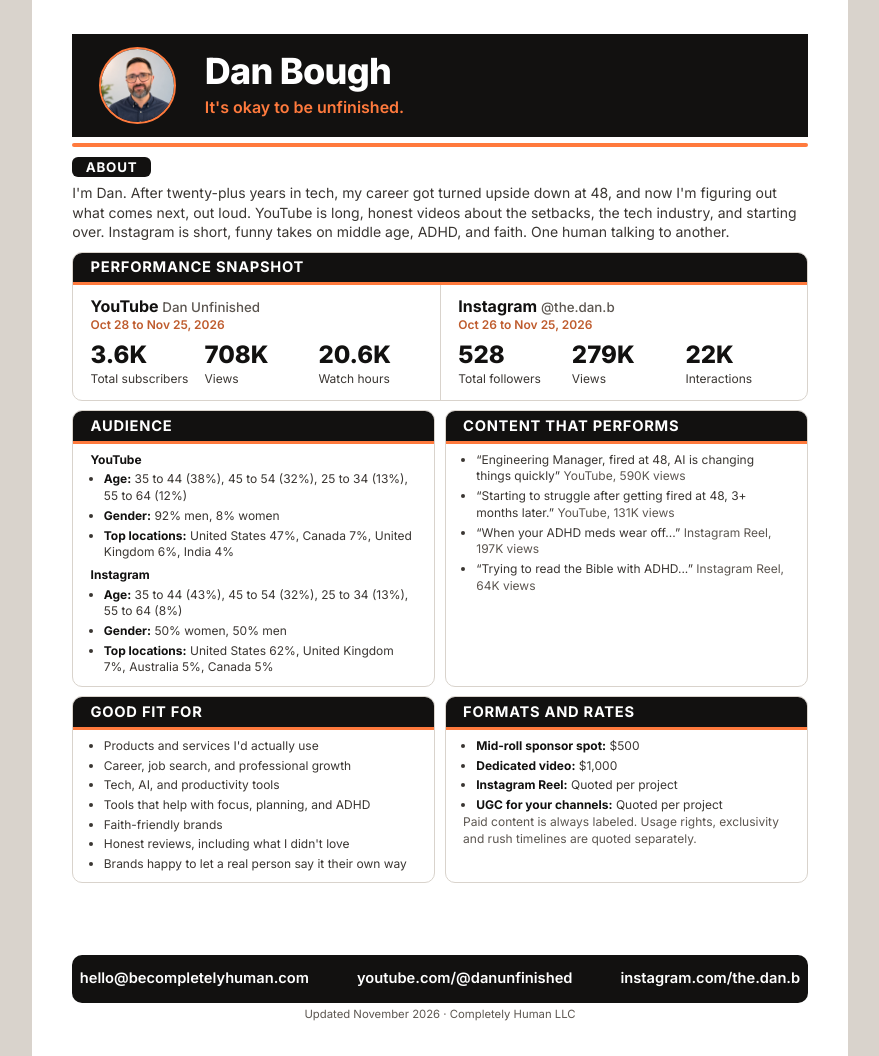
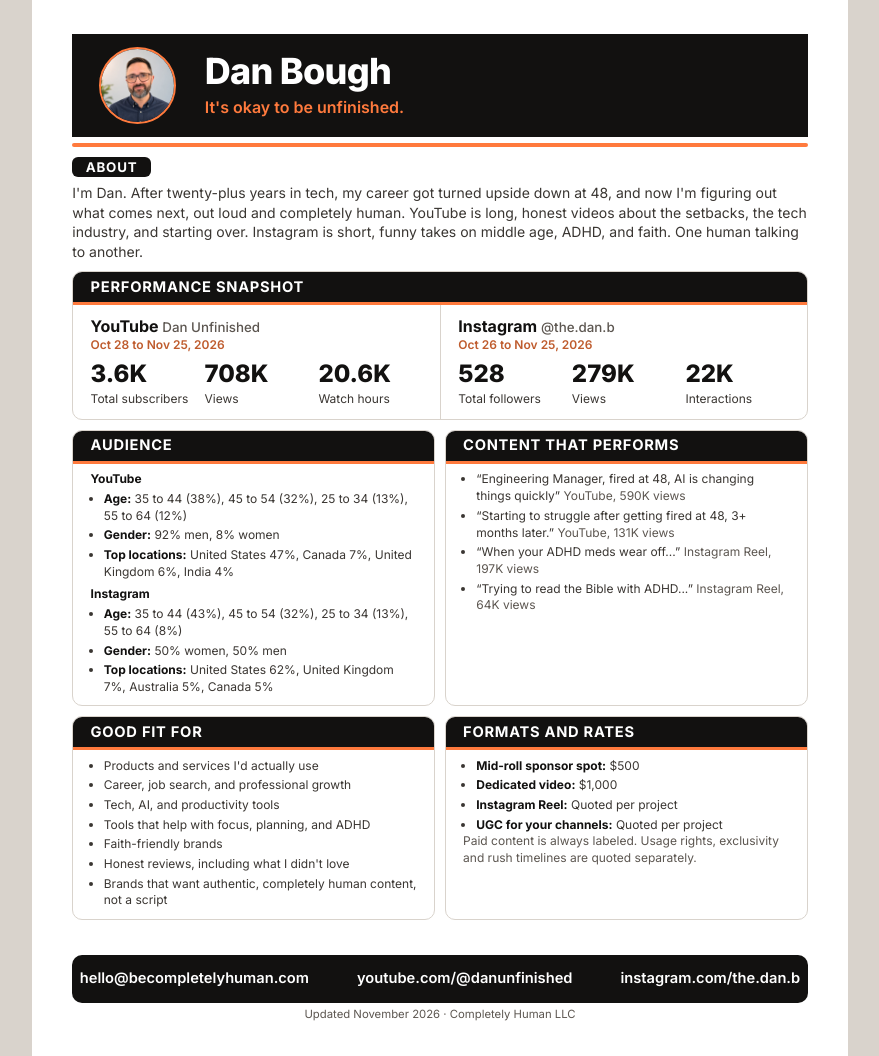
Before and after one commit to dbough/becompletelyhuman.com, a Jekyll site: the page built from media-kit/one-sheet/index.html, in a window 1280 px wide. Shown: the whole page, without its empty margins (200-1079 px from the left). Built offline with Jekyll 4.4.1, drawn with Linux system fonts in a browser that asks for light colours.

Commit message:
Work in authentic, vulnerable and completely human, lightly
Six placements across Content Creation, the media kit and the PDF bio.

Co-Authored-By: Claude Sonnet 5.5 <noreply@anthropic.com>
Claude-Session: https://claude.ai/code/session_01FtJnZsYneABPk6sxffEzGe

```diff
--- a/_data/mediakit.yml
+++ b/_data/mediakit.yml
@@ -41,15 +41,15 @@ bio: >-
   I'm Dan. After twenty-plus years in tech, from support and networks to
   software and engineering leadership, my career got turned upside down at
   48. Now I'm figuring out what comes next, out loud. On YouTube that's
-  long, honest videos about the setbacks, the tech industry, and starting
-  over. On Instagram it's short, funny takes on middle age, ADHD, and
-  faith. One human talking to another.
+  long, honest, vulnerable videos about the setbacks, the tech industry,
+  and starting over. On Instagram it's short, funny takes on middle age,
+  ADHD, and faith. One human talking to another.
 bio_short: >-
   I'm Dan. After twenty-plus years in tech, my career got turned upside
-  down at 48, and now I'm figuring out what comes next, out loud. YouTube
-  is long, honest videos about the setbacks, the tech industry, and
-  starting over. Instagram is short, funny takes on middle age, ADHD, and
-  faith. One human talking to another.
+  down at 48, and now I'm figuring out what comes next, out loud and
+  completely human. YouTube is long, honest videos about the setbacks, the
+  tech industry, and starting over. Instagram is short, funny takes on
+  middle age, ADHD, and faith. One human talking to another.
 
 # Three big numbers at the top of the page and on /content-creation/.
 highlights:
@@ -219,7 +219,7 @@ fit_yes:
   - Tools that help with focus, planning, and ADHD
   - Faith-friendly brands
   - Honest reviews, including what I didn't love
-  - Brands happy to let a real person say it their own way
+  - Brands that want authentic, completely human content, not a script
 fit_no:
   - Anything I haven't tried or wouldn't recommend
   - Scripts to read word for word
```
Also changed, not shown: content-creation/index.html (+4 -4 lines).
